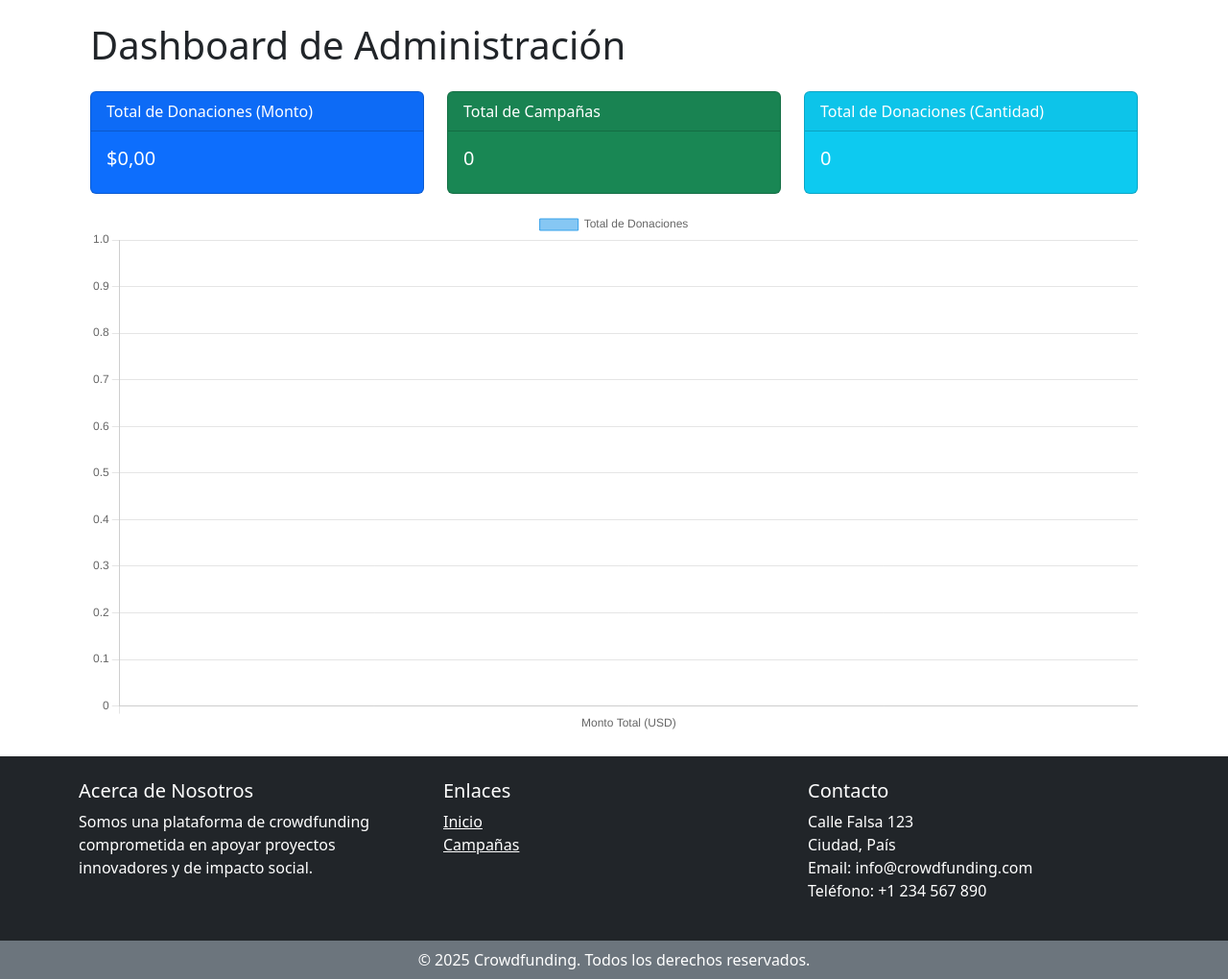
After one commit to ramg14/crowdfunding, a Django app: page /dashboard/ in a window 1280 px wide. The commit adds this page. Shown: the part 457-1477 px from the top of the page at 96% size. Run offline with Django 5.2, Linux system fonts and the light colour scheme; the visitor is signed in with stand-in values (Sample User, id 1); data that the repository does not hold is empty.

```diff
--- /dev/null
+++ b/campanas/templates/campanas/dashboard.html
@@ -0,0 +1,71 @@
+{% extends "base.html" %}
+{% block title %}Dashboard Administrador{% endblock %}
+
+{% block content %}
+<div class="container mt-4">
+  <h1 class="mb-4">Dashboard de Administración</h1>
+  <div class="row">
+    <!-- Tarjeta para Monto Total de Donaciones -->
+    <div class="col-md-4">
+      <div class="card text-white bg-primary mb-3">
+        <div class="card-header">Total de Donaciones (Monto)</div>
+        <div class="card-body">
+          <h5 class="card-title">${{ total_donaciones|floatformat:2 }}</h5>
+        </div>
+      </div>
+    </div>
+    <!-- Tarjeta para Número de Campañas -->
+    <div class="col-md-4">
+      <div class="card text-white bg-success mb-3">
+        <div class="card-header">Total de Campañas</div>
+        <div class="card-body">
+          <h5 class="card-title">{{ total_campanas }}</h5>
+        </div>
+      </div>
+    </div>
+    <!-- Tarjeta para Número de Donaciones -->
+    <div class="col-md-4">
+      <div class="card text-white bg-info mb-3">
+        <div class="card-header">Total de Donaciones (Cantidad)</div>
+        <div class="card-body">
+          <h5 class="card-title">{{ total_donaciones_num }}</h5>
+        </div>
+      </div>
+    </div>
+  </div>
+
+  <!-- Gráfico opcional usando Chart.js -->
+  <div class="row">
+    <div class="col-md-12">
+      <canvas id="donacionesChart"></canvas>
+    </div>
+  </div>
+</div>
+
+<!-- Incluir Chart.js vía CDN -->
+<script src="https://cdn.jsdelivr.net/npm/chart.js"></script>
+<script>
+  // Configuración del gráfico
+  var ctx = document.getElementById('donacionesChart').getContext('2d');
+  var chart = new Chart(ctx, {
+      type: 'bar',
+      data: {
+          labels: ['Monto Total (USD)'],
+          datasets: [{
+              label: 'Total de Donaciones',
+              data: [{{ total_donaciones }}],
+              backgroundColor: 'rgba(54, 162, 235, 0.6)',
+              borderColor: 'rgba(54, 162, 235, 1)',
+              borderWidth: 1
+          }]
+      },
+      options: {
+          scales: {
+              y: {
+                  beginAtZero: true
+              }
+          }
+      }
+  });
+</script>
+{% endblock %}
--- a/campanas/urls.py
+++ b/campanas/urls.py
@@ -4,7 +4,7 @@ from . import views
 from .views import registrar_donacion
 from .views import stripe_webhook
 from .views import pago_exitoso, pago_cancelado
-
+from .views import dashboard
 urlpatterns = [
     path('', views.lista_campanas, name='lista_campanas'),
     path('campana/<int:id>/', views.detalle_campana, name='detalle_campana'),
@@ -17,4 +17,5 @@ urlpatterns = [
     path('pago/exito/', pago_exitoso, name='pago_exitoso'),
     path('pago/cancelado/', pago_cancelado, name='pago_cancelado'),
     path('usuarios/', include('usuarios.urls')),
+    path('dashboard/', dashboard, name='dashboard'),
 ]
--- a/campanas/views.py
+++ b/campanas/views.py
@@ -5,11 +5,12 @@ from .forms import CampanaForm, DonacionForm
 from django.contrib.auth.decorators import login_required
 from django.core.paginator import Paginator
 from django.http import HttpResponseForbidden
-
 import stripe
 from django.conf import settings
 from django.views.decorators.csrf import csrf_exempt
 from django.http import HttpResponse, HttpResponseBadRequest
+from django.contrib.auth.decorators import login_required, user_passes_test
+from django.db.models import Sum, Count
 
 def lista_campanas(request):
     # Obtenemos todas las categorías para el filtro
@@ -30,10 +31,17 @@ def lista_campanas(request):
     if q:
         campanas = campanas.filter(nombre__icontains=q)
 
-    # Creamos la paginación (10 campañas por página)
+    # Creamos la paginación (9 campañas por página)
     paginator = Paginator(campanas, 9)
     page_number = request.GET.get('page')
     campanas_page = paginator.get_page(page_number)
+
+    # Calcular el porcentaje de recaudacion para cada campaña de la pagina actual
+    for campana in campanas_page:
+        if campana.monto_a_recaudar > 0:
+            campana.porcentaje = (campana.monto_recaudado / campana.monto_a_recaudar) * 100
+        else:
+            campana.porcentaje = 0
 
     # Enviamos los datos a la plantilla
     return render(request, 'campanas/lista_campanas.html', {
@@ -42,7 +50,6 @@ def lista_campanas(request):
         'q': q,
         'categoria_id': categoria_id,
     })
-
 
 def detalle_campana(request, id):
     campana = get_object_or_404(Campana, id=id)
@@ -283,3 +290,29 @@ def pago_exitoso(request):
 def pago_cancelado(request):
     # Renderiza una plantilla de pago cancelado
     return render(request, 'campanas/pago_cancelado.html')
+
+
+
+
+# Opcional: aseguramos que solo el staff (administrador) pueda ver el dashboard.
+def is_admin(user):
+    return user.is_staff
+
+@login_required
+@user_passes_test(is_admin)
+def dashboard(request):
+    # Consulta para el monto total de donaciones
+    total_donaciones = Donacion.objects.aggregate(total=Sum('monto'))['total'] or 0
+
+    # Consulta para obtener el número total de campañas
+    total_campanas = Campana.objects.aggregate(total=Count('id'))['total'] or 0
+
+    # Consulta para obtener el número total de donaciones
+    total_donaciones_num = Donacion.objects.count()
+
+    context = {
+        'total_donaciones': total_donaciones,
+        'total_campanas': total_campanas,
+        'total_donaciones_num': total_donaciones_num,
+    }
+    return render(request, 'campanas/dashboard.html', context)
--- a/templates/base.html
+++ b/templates/base.html
@@ -84,7 +84,6 @@
       </div>
     </nav>
 
-
     <!-- Hero Section -->
     <div class="hero">
         <div class="hero-overlay">
@@ -93,7 +92,7 @@
                 <p class="lead animate__animated animate__fadeInUp">
                     Apoya proyectos que transforman comunidades y vidas.
                 </p>
-                <!-- Reemplaza el enlace por la ruta 'crear_campana' -->
+                <!-- Enlace para crear campaña -->
                 <a href="{% url 'crear_campana' %}"
                    class="btn btn-primary btn-lg animate__animated animate__fadeInUp">
                    Crear Campaña
@@ -107,6 +106,42 @@
         {% block content %}{% endblock %}
     </div>
 
+    <!-- Footer profesional -->
+    <footer class="bg-dark text-white mt-4">
+      <div class="container py-4">
+        <div class="row">
+          <!-- Acerca de Nosotros -->
+          <div class="col-md-4">
+            <h5>Acerca de Nosotros</h5>
+            <p>
+              Somos una plataforma de crowdfunding comprometida en apoyar proyectos innovadores y de impacto social.
+            </p>
+          </div>
+          <!-- Enlaces -->
+          <div class="col-md-4">
+            <h5>Enlaces</h5>
+            <ul class="list-unstyled">
+              <li><a href="{% url 'lista_campanas' %}" class="text-white">Inicio</a></li>
+              <li><a href="{% url 'lista_campanas' %}" class="text-white">Campañas</a></li>
+            </ul>
+          </div>
+          <!-- Contacto -->
+          <div class="col-md-4">
+            <h5>Contacto</h5>
+            <p>
+              Calle Falsa 123<br>
+              Ciudad, País<br>
+              Email: info@crowdfunding.com<br>
+              Teléfono: +1 234 567 890
+            </p>
+          </div>
+        </div>
+      </div>
+      <div class="bg-secondary text-center p-2">
+        &copy; 2025 Crowdfunding. Todos los derechos reservados.
+      </div>
+    </footer>
+
     <!-- Bootstrap JS -->
     <script src="https://cdn.jsdelivr.net/npm/bootstrap@5.3.0/dist/js/bootstrap.bundle.min.js"></script>
 </body>
```
Also changed, not shown: campanas/templates/campanas/lista_campanas.html (+11 -11 lines).
